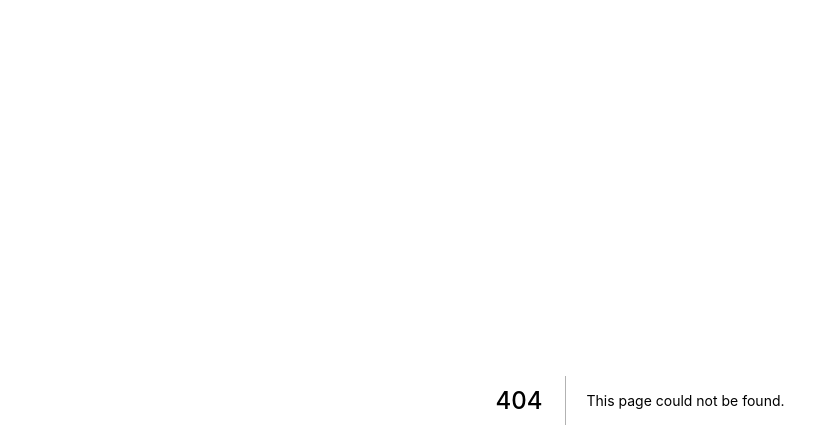
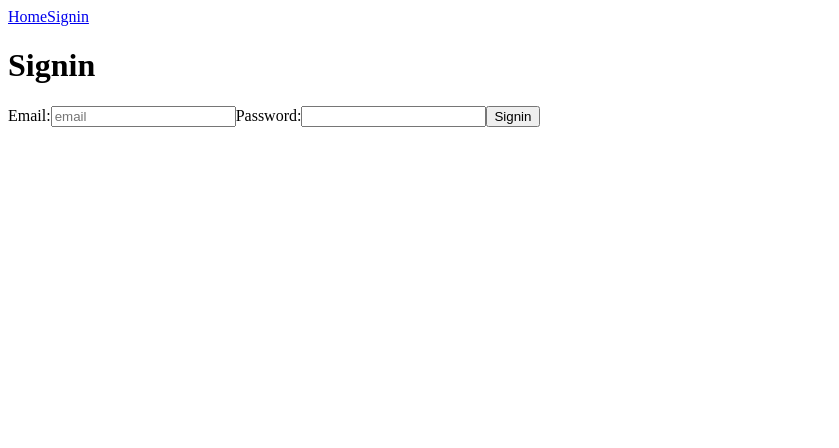
Before and after one commit to haandol/aws-prototype, a Next.js app in the folder web/: page /signin in a window 1280 px wide. Before the commit this address had no page. Shown: the top 448 px of the page, without its empty margins (0-839 px from the left). Built offline with nearby package versions, Linux system fonts and the light colour scheme; no server answers.

Commit message:
add signin get fetch programs

```diff
--- /dev/null
+++ b/web/components/Header.tsx
@@ -0,0 +1,14 @@
+import Link from 'next/link';
+
+const Header = () => (
+  <nav>
+    <Link href="/">
+      <a>Home</a>
+    </Link>
+    <Link href="/signin">
+      <a>Signin</a>
+    </Link>
+  </nav>
+);
+
+export default Header;
--- /dev/null
+++ b/web/components/Layout.tsx
@@ -0,0 +1,14 @@
+import Header from './Header';
+
+interface IProps {
+  children: any;
+}
+
+const Layout = (props: IProps) => (
+  <div>
+    <Header />
+    {props.children}
+  </div>
+);
+
+export default Layout
--- /dev/null
+++ b/web/config.ts
@@ -0,0 +1,4 @@
+export default {
+  AUTH_URL: process.env.AUTH_URL || 'http://localhost:3000',
+  API_URL: process.env.API_URL || 'http://localhost:3001',
+}
--- a/web/package.json
+++ b/web/package.json
@@ -11,12 +11,16 @@
   "author": "",
   "license": "ISC",
   "devDependencies": {
+    "@types/axios": "^0.14.0",
+    "@types/moment": "^2.13.0",
     "@types/node": "^12.6.8",
     "@types/react": "^16.8.23",
     "@types/react-dom": "^16.8.4",
     "typescript": "^3.5.3"
   },
   "dependencies": {
+    "axios": "^0.19.0",
+    "moment": "^2.24.0",
     "next": "^9.0.2",
     "react": "^16.8.6",
     "react-dom": "^16.8.6"
--- /dev/null
+++ b/web/pages/signin.tsx
@@ -0,0 +1,95 @@
+import React from 'react';
+import axios from 'axios';
+import config from '../config';
+import Layout from '../components/Layout';
+
+interface IProps {
+}
+
+interface IState {
+  email: string;
+  password: string;
+}
+
+class Signin extends React.Component<IProps, IState> {
+  private _submitSignin: (e: any) => Promise<void>;
+
+  constructor(props: IProps) {
+    super(props);
+
+    this.state = {
+      email: '',
+      password: '',
+    }
+
+    this._submitSignin = async (e:React.FormEvent<HTMLFormElement>) => {
+      e.preventDefault();
+
+      const { email, password } = this.state;
+      if (!email) {
+        alert('No Email');
+        return;
+      } else if (!password) {
+        alert('No Password');
+        return;
+      }
+
+      try {
+        const res = await axios({
+          method: 'post',
+          url: config.AUTH_URL + '/signin',
+          data: {
+            email: email,
+            password: password,
+          },
+          timeout: 3000,
+          responseType: 'json',
+        });
+
+        console.log(res);
+        const accessToken = res && res.data && res.data.access_token;
+        if (!accessToken) {
+          alert('No access token');
+        } else {
+          localStorage.setItem('token', accessToken);
+        }
+      } catch(e) {
+        console.error(e);
+        alert('Failed to get token');
+      }
+   }
+  }
+
+  onChangeEmail(email: string) {
+    this.setState({ email });
+  }
+
+  onChangePassword(password: string) {
+    this.setState({ password });
+  }
+
+  render() {
+    const { email, password } = this.state;
+
+    return (
+      <Layout>
+        <div>
+          <h1>Signin</h1>
+          <form onSubmit={this._submitSignin}>
+            <label>
+              Email:
+              <input type="text" placeholder="email" value={email} onChange={e => this.onChangeEmail(e.target.value)} />
+            </label>
+            <label>
+              Password:
+              <input type="password" value={password} onChange={e => this.onChangePassword(e.target.value)} />
+            </label>
+            <input type="submit" value="Signin" />
+          </form>
+        </div>
+      </Layout>
+    );
+  }
+}
+
+export default Signin;
```
Also changed, not shown: web/components/Product.tsx (added, +21 -0 lines), web/components/Program.tsx (added, +15 -0 lines), web/interface/interface.ts (added, +15 -0 lines), web/interface/props.ts (added, +20 -0 lines), web/pages/index.tsx (+60 -3 lines), 1 other file (tests, documents, lock files or other folders).
